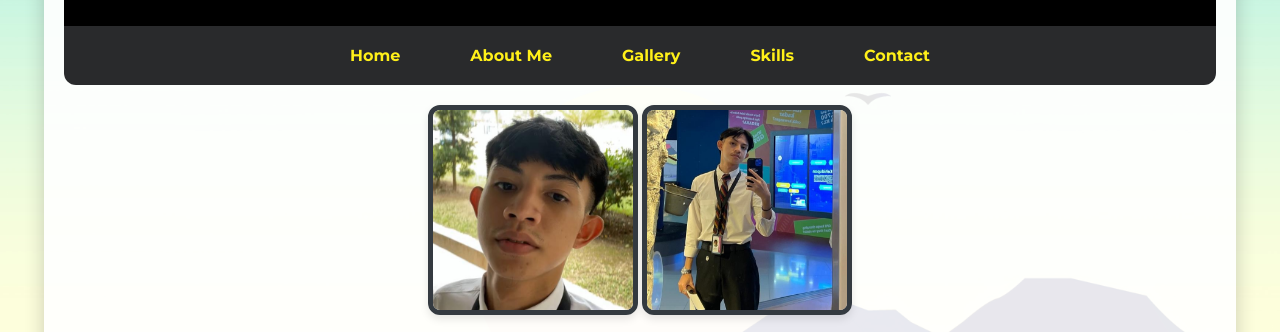
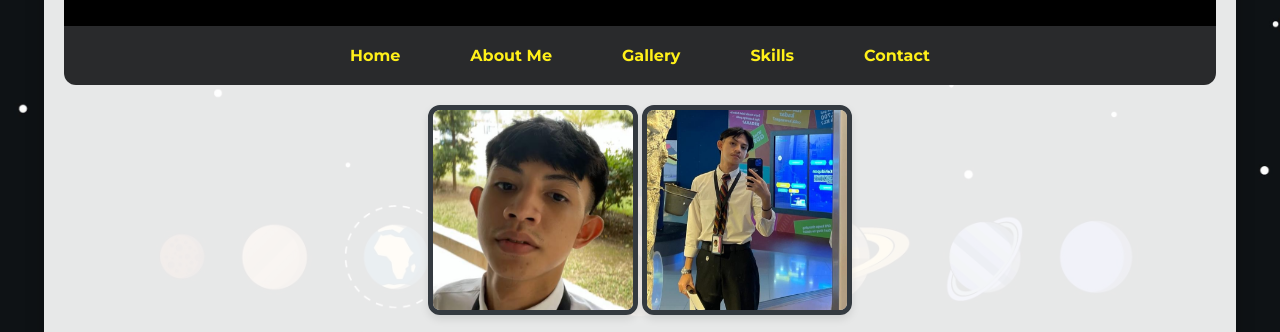
Before and after one commit to e3oyy/e3oyy, a plain HTML site: page aboutme.html in a window 1280 px wide. Shown: the part 146-478 px from the top of the page. Drawn offline with Linux system fonts and the light colour scheme; a small style sheet from the web is missing.

Commit message:
Add files via upload

```diff
--- a/aboutme.html
+++ b/aboutme.html
@@ -14,7 +14,7 @@
         font-family: 'Montserrat', sans-serif;
         margin: 0;
         padding: 0;
-        background: url('image/background1.jpg') no-repeat center center fixed;
+        background: url('image/background4.jpg') no-repeat center center fixed;
         background-size: cover;
         color: #333;
     }
```
